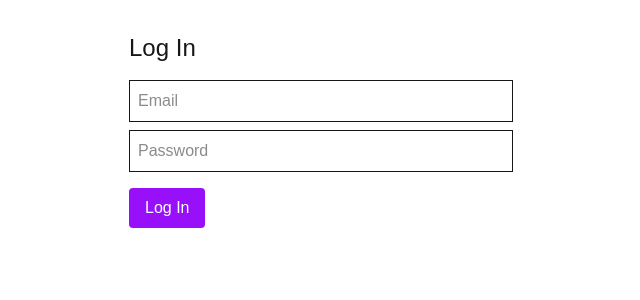
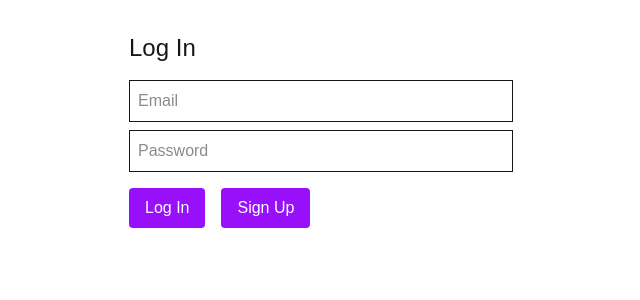
Before and after one commit to paulhartman1/family-dashboard, a Next.js app: page /login in a window 1280 px wide. Shown: the top 300 px of the page, without its empty margins (319-959 px from the left). Built offline with nearby package versions, Linux system fonts and the light colour scheme; no server answers.

Commit message:
users can sign up from login page

```diff
--- a/src/app/login/page.tsx
+++ b/src/app/login/page.tsx
@@ -40,6 +40,9 @@ export default function LoginPage() {
       <button className="bg-purple-600 text-white px-4 py-2 rounded" onClick={handleLogin}>
         Log In
       </button>
+         <button className="bg-purple-600 text-white px-4 mx-4 py-2 rounded" onClick={() => router.push('/signup')}>
+        Sign Up
+      </button>
     </div>
   )
 }
--- a/src/app/signup/page.tsx
+++ b/src/app/signup/page.tsx
@@ -40,6 +40,9 @@ export default function SignupPage() {
       <button className="bg-purple-600 text-white px-4 py-2 rounded" onClick={handleSignup}>
         Create Account
       </button>
+      <button className="bg-purple-600 text-white px-4 py-2 mx-4 rounded" onClick={() => router.push('/login')}>
+        Log In
+      </button>
     </div>
   )
 }
```
